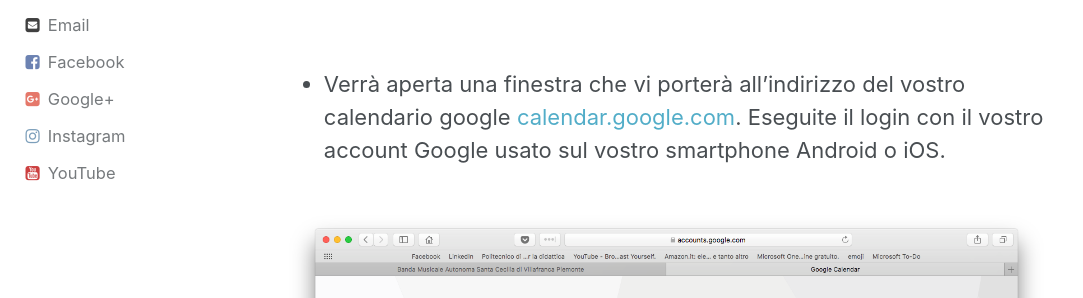
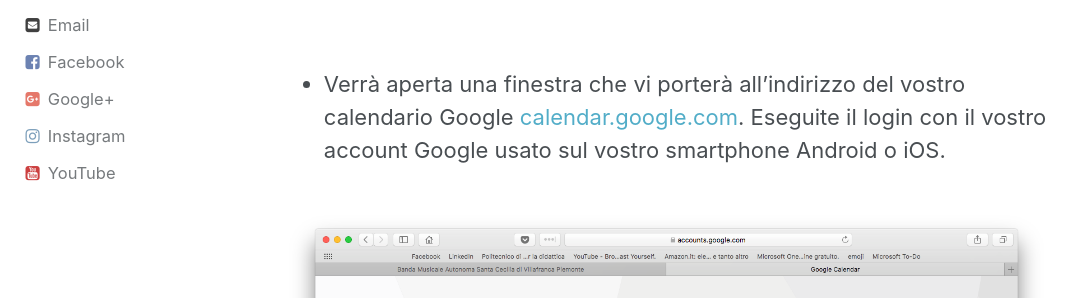
Before and after one commit to BandaVillaSCecilia/BandaVillaSCecilia.github.io, a Jekyll site: the page built from _posts/2017-05-29-Nuovo calendario servizi online.md, in a window 1280 px wide and 900 px high, scrolled down 1020 px. Shown: the part 189-487 px from the top of the window, without its empty margins (0-1083 px from the left). Built offline with Jekyll 4.4.1, drawn with Linux system fonts in a browser that asks for light colours.

```diff
--- a/_posts/2017-05-29-Nuovo calendario servizi online.md
+++ b/_posts/2017-05-29-Nuovo calendario servizi online.md
@@ -12,7 +12,7 @@ Abbiamo pubblicato il calendario online di prove e servizi della nostra Banda Mu
 
   {% include figure image_path="/assets/images/posts/20170529/1.png" alt="Step1" %}
 
-  - Verrà aperta una finestra che vi porterà all'indirizzo del vostro calendario google [calendar.google.com](https://calendar.google.com). Eseguite il login con il vostro account Google usato sul vostro smartphone Android o iOS.
+  - Verrà aperta una finestra che vi porterà all'indirizzo del vostro calendario Google [calendar.google.com](https://calendar.google.com). Eseguite il login con il vostro account Google usato sul vostro smartphone Android o iOS.
   {% include figure image_path="/assets/images/posts/20170529/2.png" alt="Step2" %}
 
   - Dopo il login vi si presenterà una schermata di conferma. Cliccate su "Si, aggiungi questo calendario".
```
Also changed, not shown: _pages/Calendario.md (+3 -1 lines).
